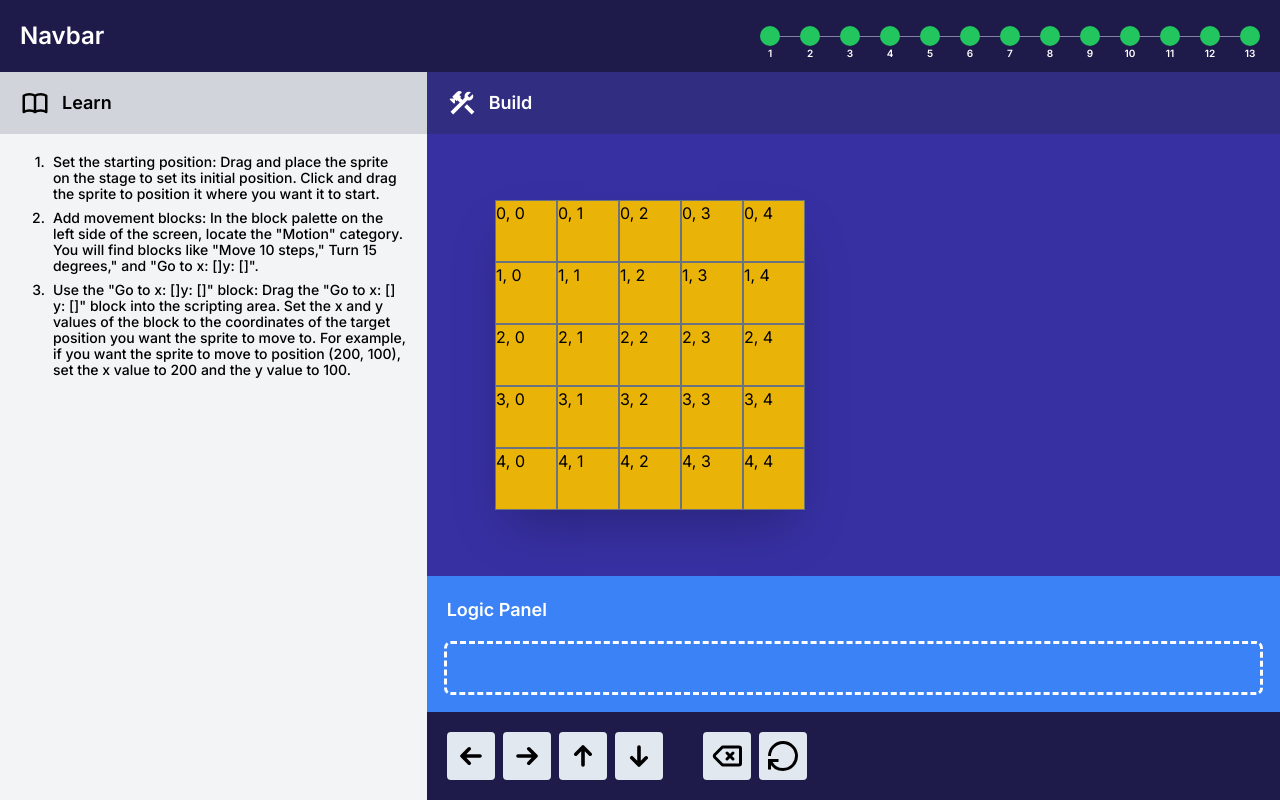
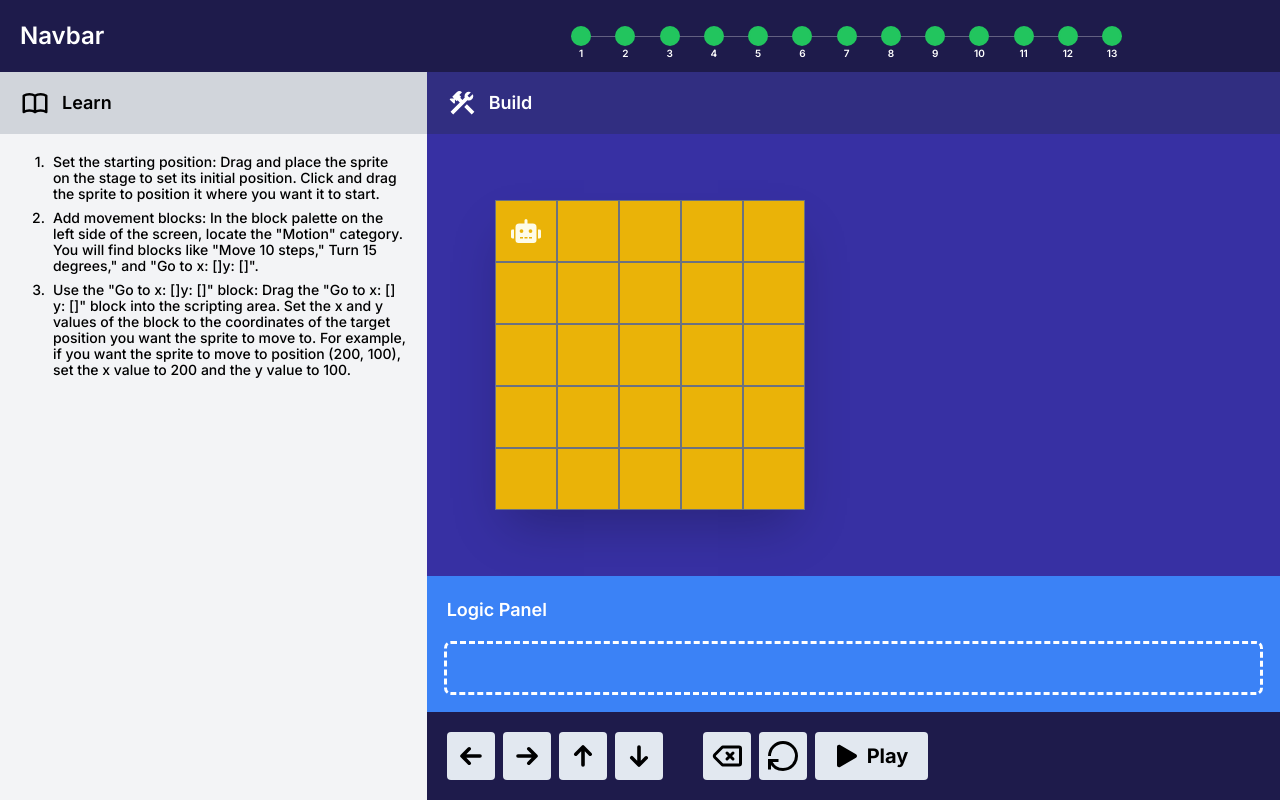
Before and after one commit to farhanakhtar24/rancho-labs-assignment, a Next.js app: page / in a window 1280 px wide. Built offline with nearby package versions, Linux system fonts and the light colour scheme.

Commit message:
working robo

```diff
--- a/app/components/FunctionalPanel.tsx
+++ b/app/components/FunctionalPanel.tsx
@@ -1,23 +1,34 @@
 "use client";
-import React from "react";
+import React, { useState } from "react";
 import { HiArrowSmDown } from "react-icons/hi";
 import { HiArrowSmLeft } from "react-icons/hi";
 import { HiArrowSmRight } from "react-icons/hi";
 import { HiArrowSmUp } from "react-icons/hi";
 import { TbBackspace as Backspace } from "react-icons/tb";
 import { GrPowerReset as Reset } from "react-icons/gr";
-import { useAppDispatch } from "../redux Toolkit/hooks";
+import { BsFillPlayFill as PlayIcon } from "react-icons/bs";
+import { useAppDispatch, useAppSelector } from "../redux Toolkit/hooks";
 import {
 	addDirection,
 	clearDirections,
 	deleteDirection,
+	getDirections,
+	setPosition,
+	getPosition,
 } from "../redux Toolkit/slice/RoboSlice";
+import { useInterval } from "usehooks-ts";
 
 type Props = {};
 
 const FunctionalPanel = (props: Props) => {
+	const [count, setCount] = useState<number>(0);
+	const [isPlaying, setPlaying] = useState<boolean>(false);
+
 	const dispatch = useAppDispatch();
-	const [directionArray, setDirectionArray] = React.useState<string[]>([]);
+	const position = useAppSelector(getPosition);
+	const [directionArray, setDirectionArray] = useState<string[]>(
+		useAppSelector(getDirections)
+	);
 
 	const validateDirection = (direction: string) => {
 		if (directionArray.length <= 13) {
@@ -35,8 +46,37 @@ const FunctionalPanel = (props: Props) => {
 	const handleOnDrop = (e: React.DragEvent) => {
 		const newDirection = e.dataTransfer.getData("direction") as string;
 		validateDirection(newDirection);
-		console.log(directionArray);
 	};
+
+	useInterval(
+		() => {
+			if (count < directionArray.length) {
+				switch (directionArray[count]) {
+					case "Left":
+						dispatch(setPosition([position[0] - 1, position[1]]));
+						break;
+					case "Right":
+						dispatch(setPosition([position[0] + 1, position[1]]));
+						break;
+					case "Up":
+						dispatch(setPosition([position[0], position[1] - 1]));
+						break;
+					case "Down":
+						dispatch(setPosition([position[0], position[1] + 1]));
+						break;
+					default:
+						break;
+				}
+			} else {
+				// setDirectionArray([]);
+				setPlaying(false);
+				setCount(0);
+			}
+			setCount(count + 1);
+		},
+		// Delay in milliseconds or null to stop it
+		isPlaying ? 250 : null
+	);
 
 	return (
 		<div className="w-full flex flex-col">
@@ -112,6 +152,17 @@ const FunctionalPanel = (props: Props) => {
 						}}>
 						<Reset />
 					</div>
+					{/* play button */}
+					<div
+						className="h-12 px-3 bg-slate-200 rounded flex items-center text-xl cursor-pointer font-bold"
+						onClick={() => {
+							if (directionArray.length === 0)
+								return alert("Please add directions");
+							setPlaying(true);
+						}}>
+						<PlayIcon className="w-10 h-10" />
+						<span className="pr-2">Play</span>
+					</div>
 				</div>
 			</div>
 		</div>
--- a/app/components/Navbar.tsx
+++ b/app/components/Navbar.tsx
@@ -6,15 +6,17 @@ type Props = {};
 const Navbar = (props: Props) => {
 	return (
 		<div className="w-full bg-indigo-950 px-5 py-5 font-semibold text-white flex items-center justify-between">
-			<span className="text-2xl ">Navbar</span>
-			<div className="flex gap-5 relative h-5">
+			<span className="text-2xl w-1/3">Navbar</span>
+			<div className="w-2/3 flex justify-center items-center">
+				<div className="flex justify-between relative h-5 w-2/3">
 					{[...Array(13)].map((_, i) => (
 						<div key={i} className="z-10 text-[10px] text-center">
 							<TbCircle className="w-5 h-5 text-green-500 bg-green-500 rounded-full" />
 							{i + 1}
 						</div>
 					))}
-				<hr className="z-0 absolute top-[10px] w-full flex justify-center items-center opacity-50" />
+					<div className="z-0 absolute w-full top-[9.5px] h-[1px] bg-white/30 flex justify-center items-center" />
+				</div>
 			</div>
 		</div>
 	);
--- a/app/components/SimulationGrid.tsx
+++ b/app/components/SimulationGrid.tsx
@@ -1,22 +1,53 @@
-import React from "react";
+"use client";
+import React, { use, useEffect } from "react";
+import { useAppDispatch, useAppSelector } from "../redux Toolkit/hooks";
+import { getPosition } from "../redux Toolkit/slice/RoboSlice";
+import { FaRobot as Robot } from "react-icons/fa";
 
 type Props = {};
 
-const GridSquare = ({ x, y }: { x: number; y: number }) => {
+const GridSquare = ({
+	x_square,
+	y_square,
+	x_robo,
+	y_robo,
+}: {
+	x_square: number;
+	y_square: number;
+	x_robo: number;
+	y_robo: number;
+}) => {
 	return (
-		<div className="w-full h-full bg-yellow-500 border border-gray-500">
-			{x}, {y}
+		<div
+			className={`w-full h-full bg-yellow-500 border border-gray-500 ${
+				x_square === 4 && y_square === 4 ? "bg-orange-500" : ""
+			}`}>
+			{x_square === x_robo && y_square === y_robo ? (
+				<div className="w-full h-full flex justify-center items-center">
+					<Robot className="text-3xl text-yellow-50" />
+				</div>
+			) : (
+				""
+			)}
 		</div>
 	);
 };
 
 const SimulationGrid = () => {
+	const [x, y] = useAppSelector(getPosition);
+
 	return (
 		<div className="flex justify-center items-center h-full">
 			{/* {make a grid of 25 boxes with 5 rows and 5 coloumns} */}
-			<div className="w-[310px] h-[310px] grid grid-cols-5 grid-rows-5 shadow-2xl ">
+			<div className="w-[310px] h-[310px] grid grid-cols-5 grid-rows-5 shadow-2xl">
 				{[...Array(25)].map((_, i) => (
-					<GridSquare key={i} x={Math.floor(i / 5)} y={i % 5} />
+					<GridSquare
+						key={i}
+						x_square={i % 5}
+						y_square={Math.floor(i / 5)}
+						x_robo={x}
+						y_robo={y}
+					/>
 				))}
 			</div>
 		</div>
--- a/app/redux Toolkit/slice/RoboSlice.ts
+++ b/app/redux Toolkit/slice/RoboSlice.ts
@@ -1,5 +1,6 @@
 import { createSlice } from "@reduxjs/toolkit";
 import type { RootState } from "../store";
+import { useInterval } from "usehooks-ts";
 
 interface RoboState {
 	Directions: string[];
@@ -23,6 +24,7 @@ const roboSlice = createSlice({
 		},
 		clearDirections: (state) => {
 			state.Directions = [];
+			state.Position = [0, 0];
 		},
 		setPosition: (state, action) => {
 			state.Position = action.payload;
--- a/package.json
+++ b/package.json
@@ -23,6 +23,7 @@
     "react-icons": "^4.9.0",
     "react-redux": "^8.0.7",
     "tailwindcss": "3.3.2",
-    "typescript": "5.1.3"
+    "typescript": "5.1.3",
+    "usehooks-ts": "^2.9.1"
   }
 }
```
Also changed, not shown: 1 other file (tests, documents, lock files or other folders). Lines whose indentation alone changed are shown as unchanged.
